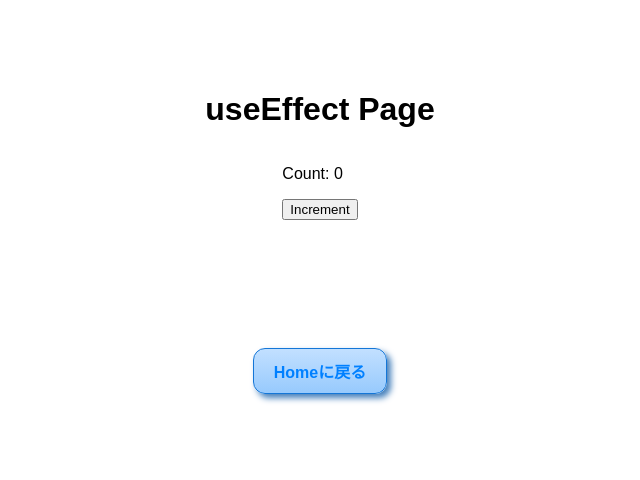
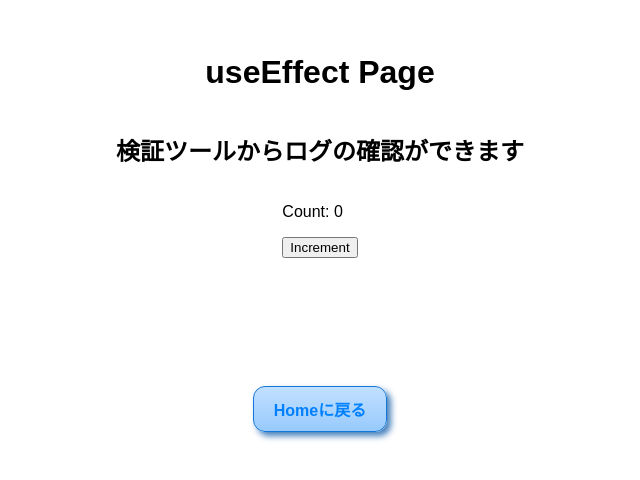
Before and after one commit to enumura1/zenn-reacthooks, a React (Create React App) app: page /page2 in a window 1280 px wide. Shown: the part 168-648 px from the top of the page, without its empty margins (320-960 px from the left). Built offline with nearby package versions, Linux system fonts and the light colour scheme.

Commit message:
update: effect and ref page, readme

```diff
--- a/src/page/page2.js
+++ b/src/page/page2.js
@@ -19,6 +19,7 @@ function Page2() {
     return (
         <div className='page1Contaienr'>
             <h1>useEffect Page</h1>
+            <h2>検証ツールからログの確認ができます</h2>
             <div>
                 <p>Count: {count}</p>
                 <button onClick={() => setCount(count + 1)}>Increment</button>
--- a/src/page/page4.js
+++ b/src/page/page4.js
@@ -21,6 +21,7 @@ function Page4() {
     return (
         <div className='page1Contaienr'>
             <h1>useRef Page</h1>
+            <h2>検証ツールからログの確認ができます</h2>
             <div>
                 <p>Count: {countRef.current}</p>
                 <button onClick={incrementCount}>1ずつカウントアップ</button>
```
Also changed, not shown: 1 other file (tests, documents, lock files or other folders).
